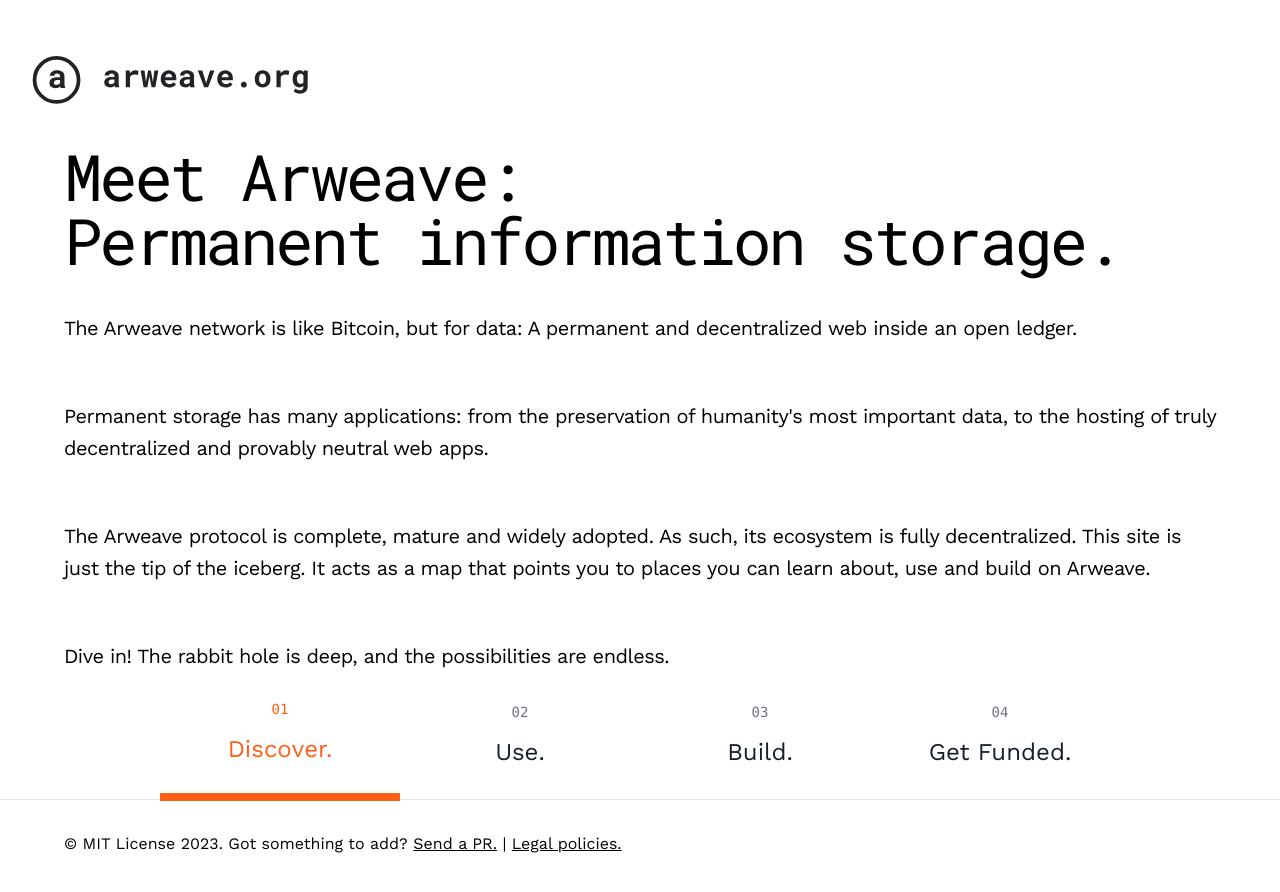
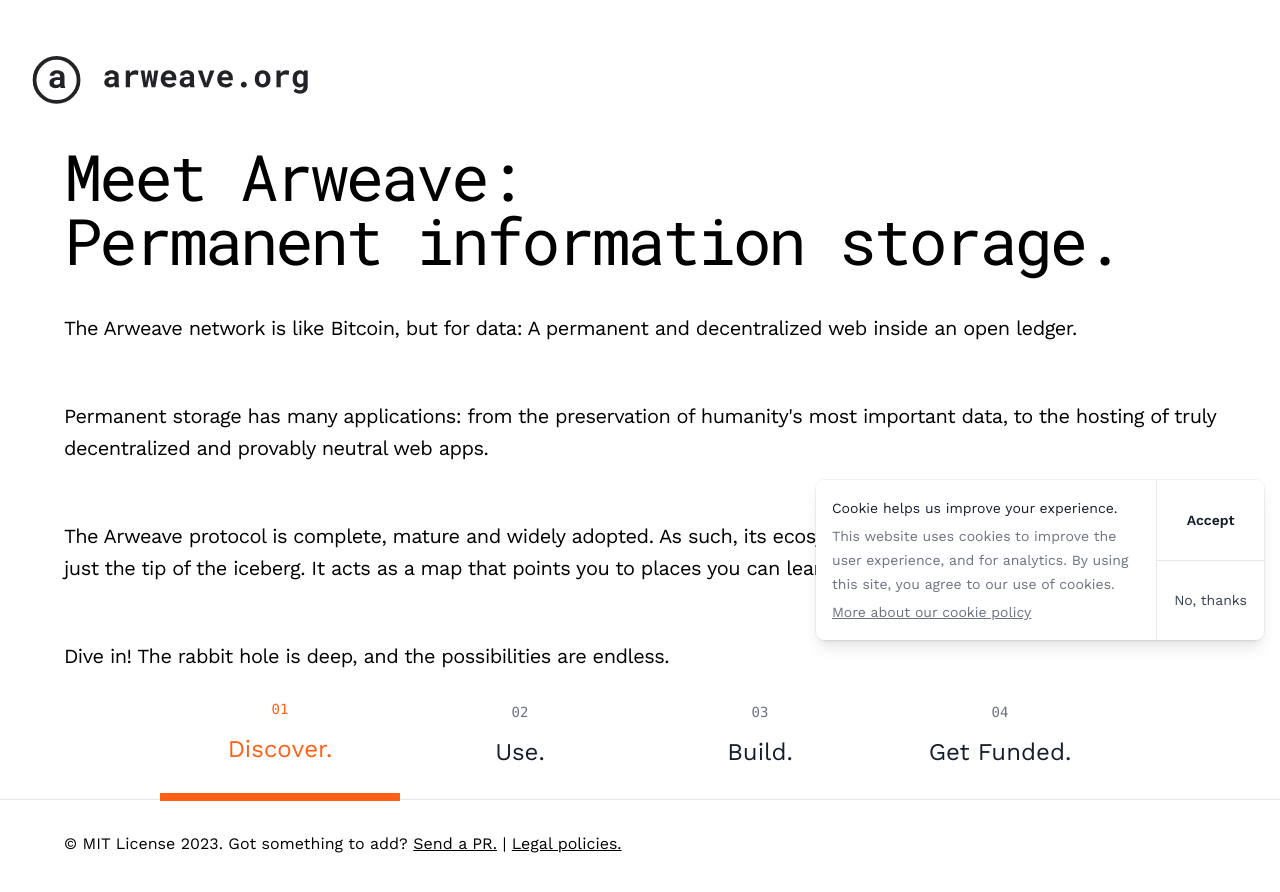
Before and after one commit to ArweaveTeam/arweave-org, a Next.js app: page / in a window 1280 px wide. Shown: the top 892 px of the page. Built offline with nearby package versions, Linux system fonts and the light colour scheme.

Commit message:
added cookie banner

```diff
--- /dev/null
+++ b/src/components/CookieBanner.jsx
@@ -0,0 +1,126 @@
+import { Fragment, useState, useEffect } from 'react'
+import { Transition } from '@headlessui/react'
+import Link from 'next/link'
+
+export default function CookieBanner() {
+  const [show, setShow] = useState(false)
+
+  const useStateWithLocalStorage = (localStorageKey) => {
+    let localStorage
+    if (typeof window !== 'undefined') {
+      localStorage = window.localStorage
+    } else {
+      localStorage = null
+      console.log('localStorage is not available')
+    }
+
+    const [value, setValue] = useState(
+      localStorage
+        ? localStorage.getItem(localStorageKey) === null
+          ? null
+          : localStorage.getItem(localStorageKey) === 'null'
+          ? null
+          : localStorage.getItem(localStorageKey) === 'true'
+          ? true
+          : false
+        : null
+    )
+
+    useEffect(() => {
+      if (localStorage) {
+        localStorage.setItem(localStorageKey, value)
+      }
+    }, [value])
+
+    return [value, setValue]
+  }
+
+  // Save the user's preference to localStorage
+  const [userPreference, setUserPreference] =
+    useStateWithLocalStorage('user-preference')
+
+  // If the user has already made a choice, don't display the banner
+  useEffect(() => {
+    console.log('userPreference', userPreference)
+    if (userPreference !== null) {
+      setShow(false)
+    } else {
+      setShow(true)
+    }
+  }, [userPreference])
+
+  return (
+    <>
+      {/* Global notification live region, render this permanently at the end of the document */}
+      <div
+        aria-live="assertive"
+        className="pointer-events-none fixed inset-0 z-50 flex items-end px-4 py-20 sm:py-40"
+      >
+        <div className="flex w-full flex-col items-center space-y-4 sm:items-end">
+          {/* Notification panel, dynamically insert this into the live region when it needs to be displayed */}
+          <Transition
+            show={show}
+            as={Fragment}
+            enter="transform ease-out duration-300 transition"
+            enterFrom="translate-y-2 opacity-0 sm:translate-y-0 sm:translate-x-2"
+            enterTo="translate-y-0 opacity-100 sm:translate-x-0"
+            leave="transition ease-in duration-100"
+            leaveFrom="opacity-100"
+            leaveTo="opacity-0"
+          >
+            <div className="pointer-events-auto z-50 flex w-full max-w-md divide-x divide-gray-200 rounded-lg bg-white shadow-lg ring-1 ring-black ring-opacity-5">
+              <div className="flex w-0 flex-1 items-center p-4">
+                <div className="w-full">
+                  <p className="text-sm text-gray-900">
+                    Cookie helps us improve your experience.
+                  </p>
+                  <p className="mt-1 text-sm text-gray-500">
+                    This website uses cookies to improve the user experience,
+                    and for analytics. By using this site, you agree to our use
+                    of cookies.
+                  </p>
+                  <p className="mt-1">
+                    <Link
+                      href="/legal-policies"
+                      className=" text-sm text-gray-500 underline"
+                    >
+                      More about our cookie policy
+                    </Link>
+                  </p>
+                </div>
+              </div>
+              <div className="flex">
+                <div className="flex flex-col divide-y divide-gray-200">
+                  <div className="flex h-0 flex-1">
+                    <button
+                      type="button"
+                      className="flex w-full items-center justify-center rounded-none rounded-tr-lg border border-transparent px-4 py-3 text-sm font-bold text-gray-900 hover:text-gray-500 focus:z-10 focus:outline-none focus:ring-2 focus:ring-gray-500"
+                      onClick={() => {
+                        setShow(false)
+                        setUserPreference(true)
+                      }}
+                    >
+                      Accept
+                    </button>
+                  </div>
+                  <div className="flex h-0 flex-1">
+                    <button
+                      type="button"
+                      className="flex w-full items-center justify-center rounded-none rounded-br-lg border border-transparent px-4 py-3 text-sm text-gray-700 hover:text-gray-500 focus:outline-none focus:ring-2 focus:ring-gray-500"
+                      onClick={() => {
+                        setShow(false)
+                        setUserPreference(false)
+                      }}
+                    >
+                      No, thanks
+                    </button>
+                  </div>
+                </div>
+              </div>
+            </div>
+          </Transition>
+        </div>
+      </div>
+    </>
+  )
+}
--- a/src/pages/_app.jsx
+++ b/src/pages/_app.jsx
@@ -5,9 +5,9 @@ import 'focus-visible'
 import '@/styles/tailwind.css'
 import { useEffect, useRef } from 'react'
 import { Header } from '@/components/Header'
-
 import { Container } from '@/components/Container'
 import { NavBar } from '@/components/NavBar'
+import CookieBanner from '@/components/CookieBanner'
 
 function usePrevious(value) {
   let ref = useRef()
@@ -40,6 +40,7 @@ export default function App({ Component, pageProps, router }) {
             <div className="absolute inset-x-0 bottom-0 h-40 bg-gradient-to-t from-white" />
           </div>
           <Container className="relative">
+            <CookieBanner />
             <Component previousPathname={previousPathname} {...pageProps} />
             <NavBar currentPathname={router.pathname} />
           </Container>
--- a/tailwind.config.js
+++ b/tailwind.config.js
@@ -7,7 +7,7 @@ module.exports = {
     colors: {
       transparent: 'transparent',
       current: 'currentColor',
-      'white': '#ffffff',
+      'white': '#fff',
       'purple': '#3f3cbb',
       'midnight': '#121063',
       'metal': '#565584',
```
